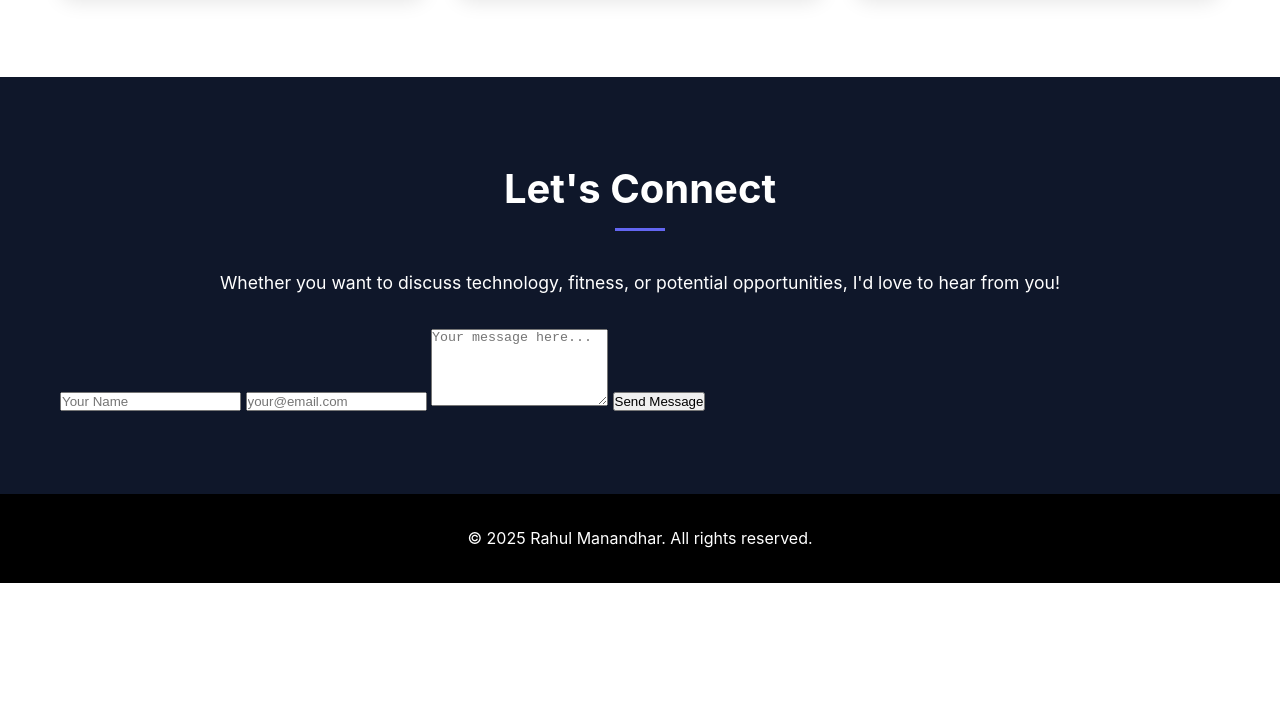
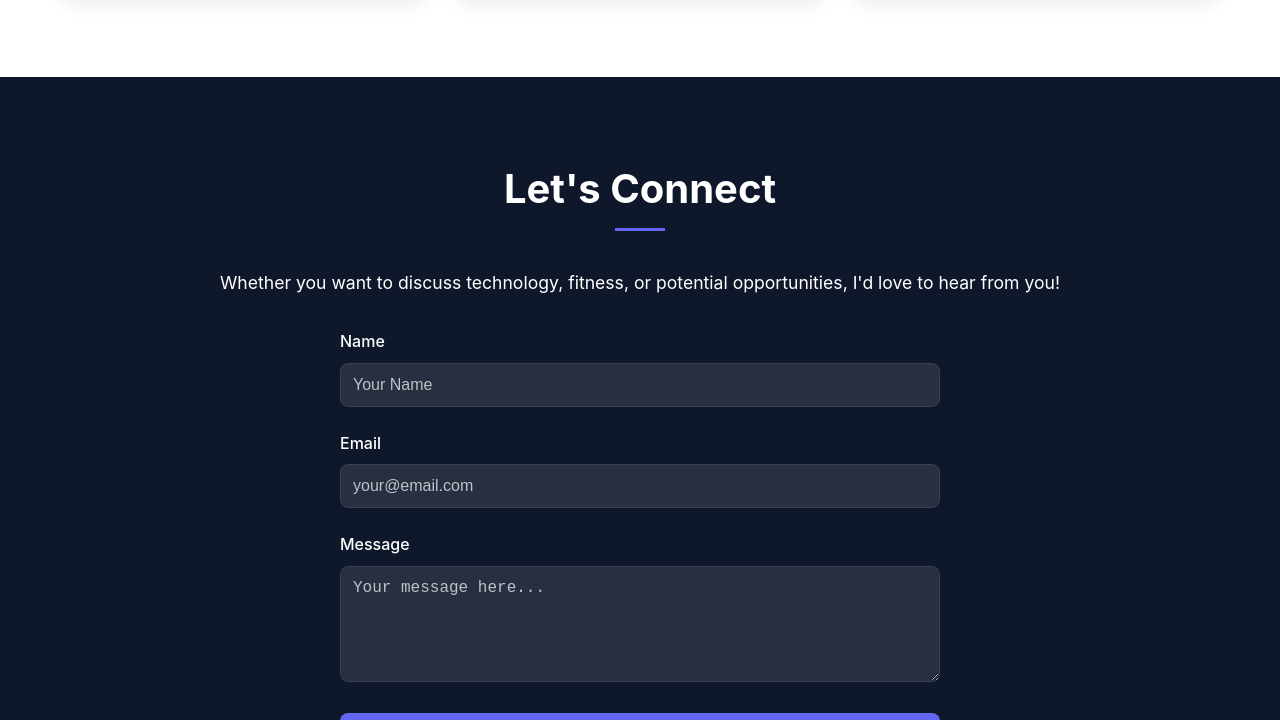
Before and after one commit to rahbeast/myWebsite, a plain HTML site: page index.html in a window 1280 px wide. Shown: the part 2080-2800 px from the top of the page. Before the commit the page ends 2663 px from the top, so only its background shows below. Drawn offline with Linux system fonts and the light colour scheme.

Commit message:
Update index.html

```diff
--- a/index.html
+++ b/index.html
@@ -659,13 +659,21 @@
             <div class="fade-in" style="text-align: center; margin-bottom: 2rem;">
                 <p style="font-size: 1.1rem; margin-bottom: 1rem;">Whether you want to discuss technology, fitness, or potential opportunities, I'd love to hear from you!</p>
             </div>
-            <form action="https://formsubmit.co/rahoolmdr1@gmail.com" method="POST">
-  <input type="text" name="name" required placeholder="Your Name">
-  <input type="email" name="email" required placeholder="your@email.com">
-  <textarea name="message" rows="5" required placeholder="Your message here..."></textarea>
-  <input type="hidden" name="_captcha" value="false">
-  <button type="submit">Send Message</button>
-</form>
+           <form class="contact-form fade-in" id="contact-form">
+                <div class="form-group">
+                    <label for="name">Name</label>
+                    <input type="text" id="name" name="name" placeholder="Your Name" required>
+                </div>
+                <div class="form-group">
+                    <label for="email">Email</label>
+                    <input type="email" id="email" name="email" placeholder="your@email.com" required>
+                </div>
+                <div class="form-group">
+                    <label for="message">Message</label>
+                    <textarea id="message" name="message" rows="5" placeholder="Your message here..." required></textarea>
+                </div>
+                <button type="submit" class="submit-btn">Send Message</button>
+            </form>
 
         </div>
     </section>
```
